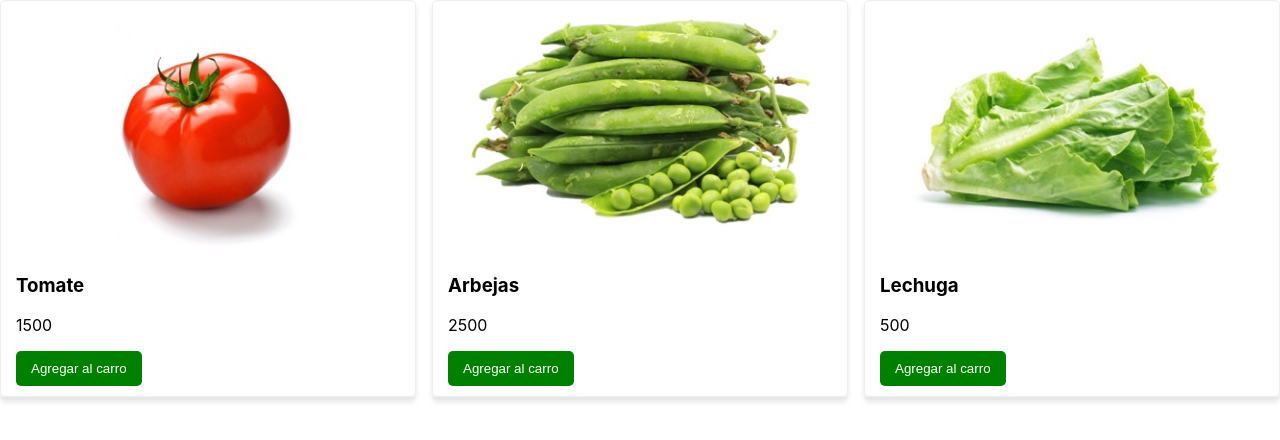
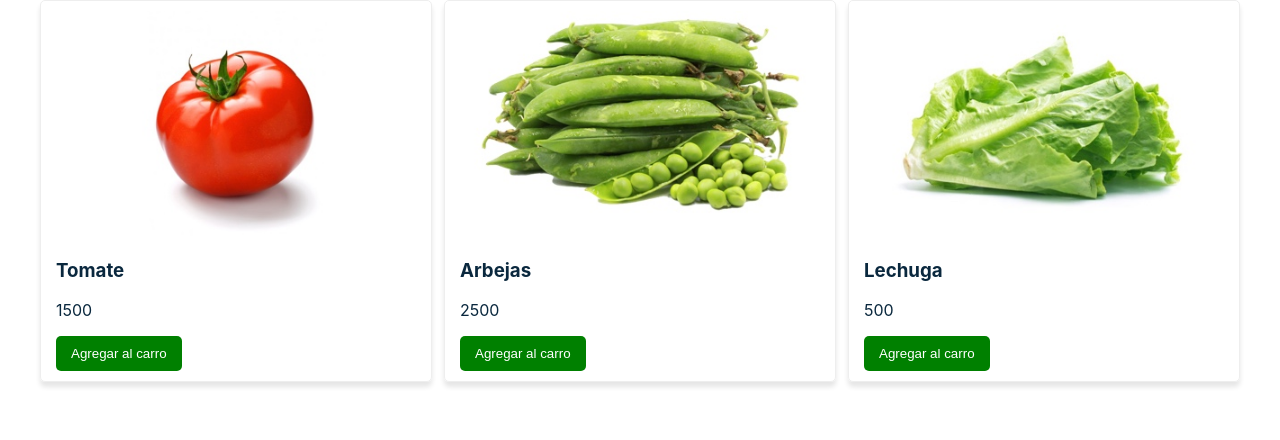
Before and after one commit to hatorob/carrito-react, a React (Create React App) app: page / in a window 1280 px wide. Shown: the top 440 px of the page. Built offline with nearby package versions, Linux system fonts and the light colour scheme.

Commit message:
Se crea componente de Layout para centrar los productos

```diff
--- a/src/App.js
+++ b/src/App.js
@@ -1,5 +1,6 @@
 import { Component } from 'react';
 import Productos from './components/Productos';
+import Layout from './components/Layout';
 
 class App extends Component {
   state = {
@@ -12,10 +13,12 @@
   render() {
     return(
       <div>
-        <Productos
-            agregarAlCarro={ () => console.log('No hace nada') }
-            productos={ this.state.productos }
-        />
+        <Layout>
+          <Productos
+              agregarAlCarro={ () => console.log('No hace nada') }
+              productos={ this.state.productos }
+          />
+        </Layout>
       </div>
     );
   }
--- /dev/null
+++ b/src/components/Layout.js
@@ -0,0 +1,30 @@
+import { Component } from "react";
+
+const styles = {
+    layout: {
+        backgroundColor: '#fff',
+        color: '#0A283E',
+        alignItems: 'center',
+        display: 'flex,',
+        flexDirection: 'column',
+    },
+    container: {
+        width: '1200px',
+        margin: '0 auto',
+    }
+}
+
+class Layout extends Component {
+    render() {
+        return(
+            <div style={styles.layout}>
+                <div style={styles.container}>
+                    {this.props.children}
+                </div>
+            </div>
+        );
+    }
+}
+
+
+export default Layout;
```
